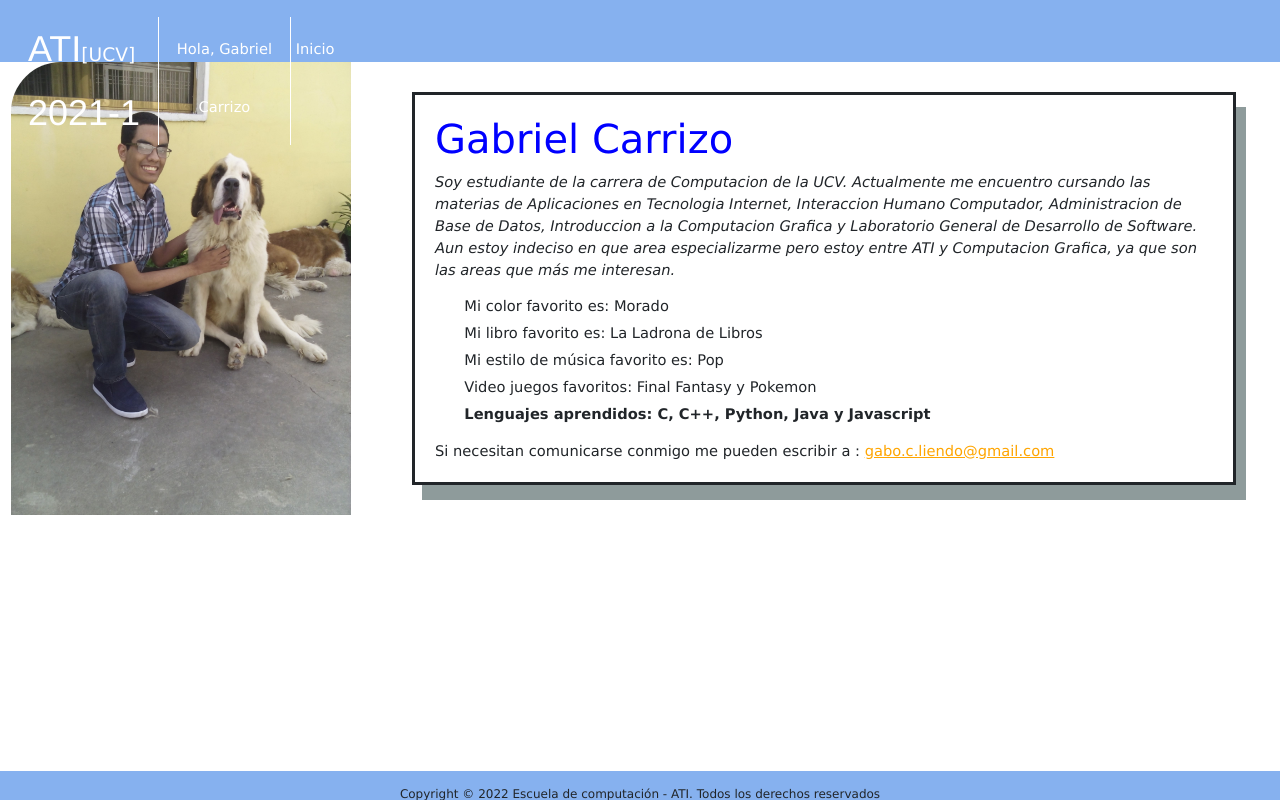
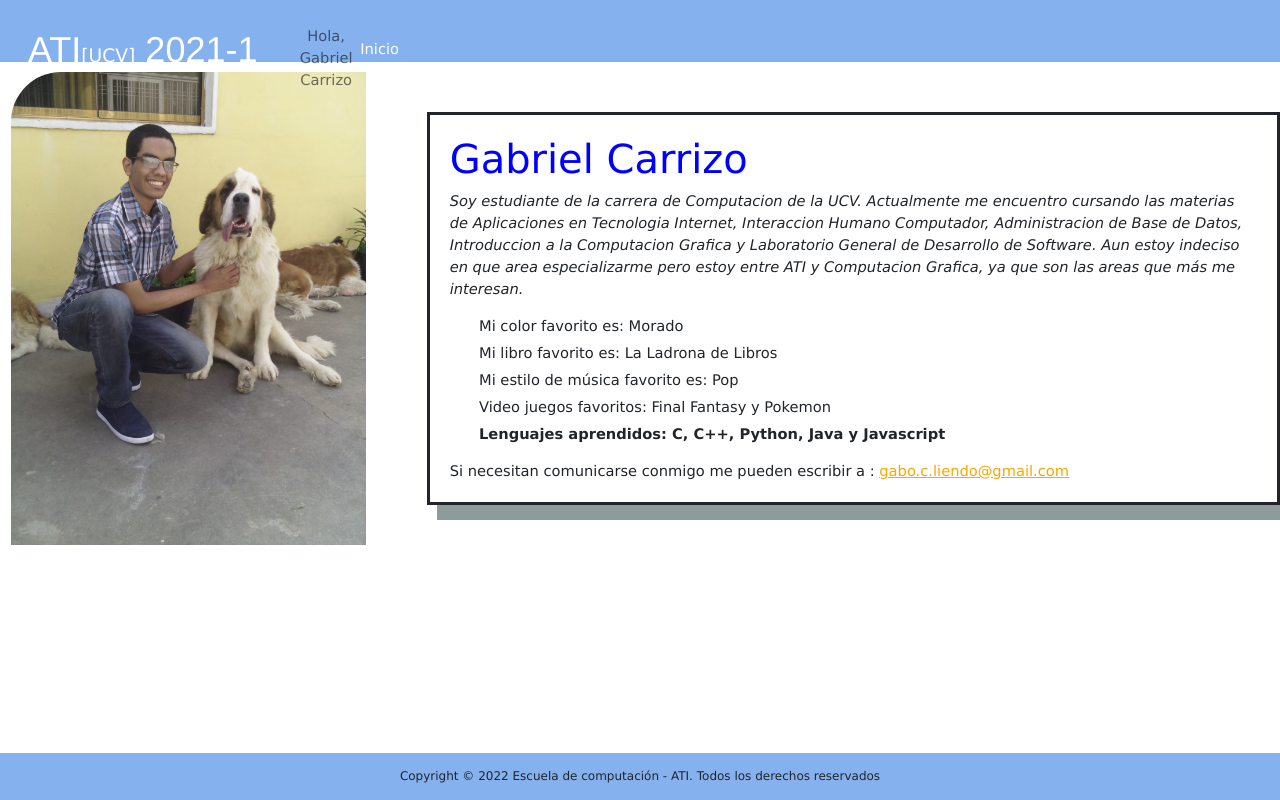
Before and after one commit to Guarenas98/ati_2022_1, a PHP site: page /27031954/perfil.html in a window 1280 px wide. Run offline with PHP 8.4, Linux system fonts and the light colour scheme.

Commit message:
first version

```diff
--- a/27031954/perfil.css
+++ b/27031954/perfil.css
@@ -4,7 +4,6 @@
 .divPerfil{
     width: 60%;
     padding: 20px;
-
     border-style: solid;
     box-shadow: 10px 15px rgb(142, 155, 155);
 }
--- a/27031954/perfil.html
+++ b/27031954/perfil.html
@@ -18,17 +18,26 @@
 	</head>
 	<body>
 	    <header>
-			<nav class="navbar navbar-expand-lg">
-				<div class="container-fluid">
-					<ul class="navbar-nav mr-auto">
-						<li class="nav-item logo"></li>
-						<li class="nav-item saludo"></li>
-						<li class="nav-item busqueda text-right"><a class="nav-link" href="index.html"> </a></li>
+			<nav class="navbar navbar-expand-lg" >
+				<div class="container-fluid flex-row">
+					<ul>
+						<a class="navbar-brand" href="#"> <li class="logo"></li></a>
 					</ul>
+					<button class="navbar-toggler" type="button" data-bs-toggle="collapse" data-bs-target="#navbarNav" aria-controls="navbarNav" aria-expanded="false" aria-label="Toggle navigation">
+						<span class="navbar-toggler-icon"></span>
+					  </button>
+					  <div class="collapse navbar-collapse" id="navbarNav">
+						<ul class="navbar-nav ">
+							<span class="navbar-text saludo"></span>
+							<li class="nav-item busqueda ">
+								<a class="nav-link disabled"  href="index.html"> </a>
+							</li>
+						</ul>
+					</div>
 				</div>
 			</nav>
 	    </header>
-	    <section class="container-fluid row">
+	    <section class="container-fluid">
 	       <div class="row align-items-center ">
 				<div class="divFoto col-4">
 					<img class="img-fluid" id="fotoPerfil" >
--- a/css/style.css
+++ b/css/style.css
@@ -8,9 +8,9 @@
 html,body { width: 100%; height: 100%; }
 
 header {
-   height: 62px;
+  height: 62px;
 	top: 0;
-   position: relative;
+  position: relative;
 	background-color:#86b1ef;
 }
 
@@ -41,7 +41,7 @@ nav ul li a, nav ul li a:link, nav ul li a:visited {
 .logo {
 	margin-left: 2px;
 	font-size: 27pt;
-   font-family: helvetica;
+  font-family: helvetica;
 	width: 30%;
 }
 
@@ -73,6 +73,5 @@ footer {
   padding: 1rem;
   background-color: #86b1ef;
   text-align: center;
-  height: 20px;
   font-size: 9pt;
 }
```
